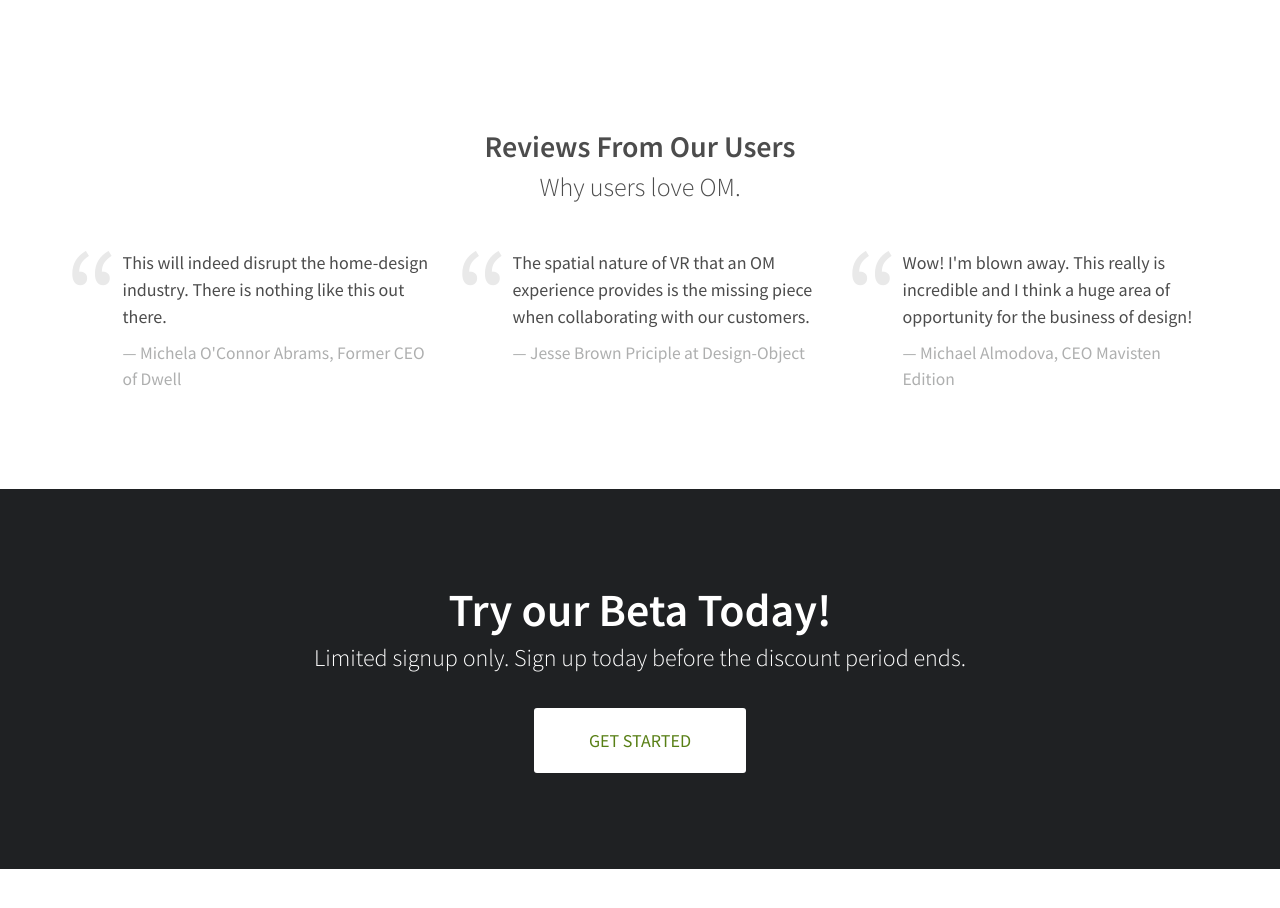
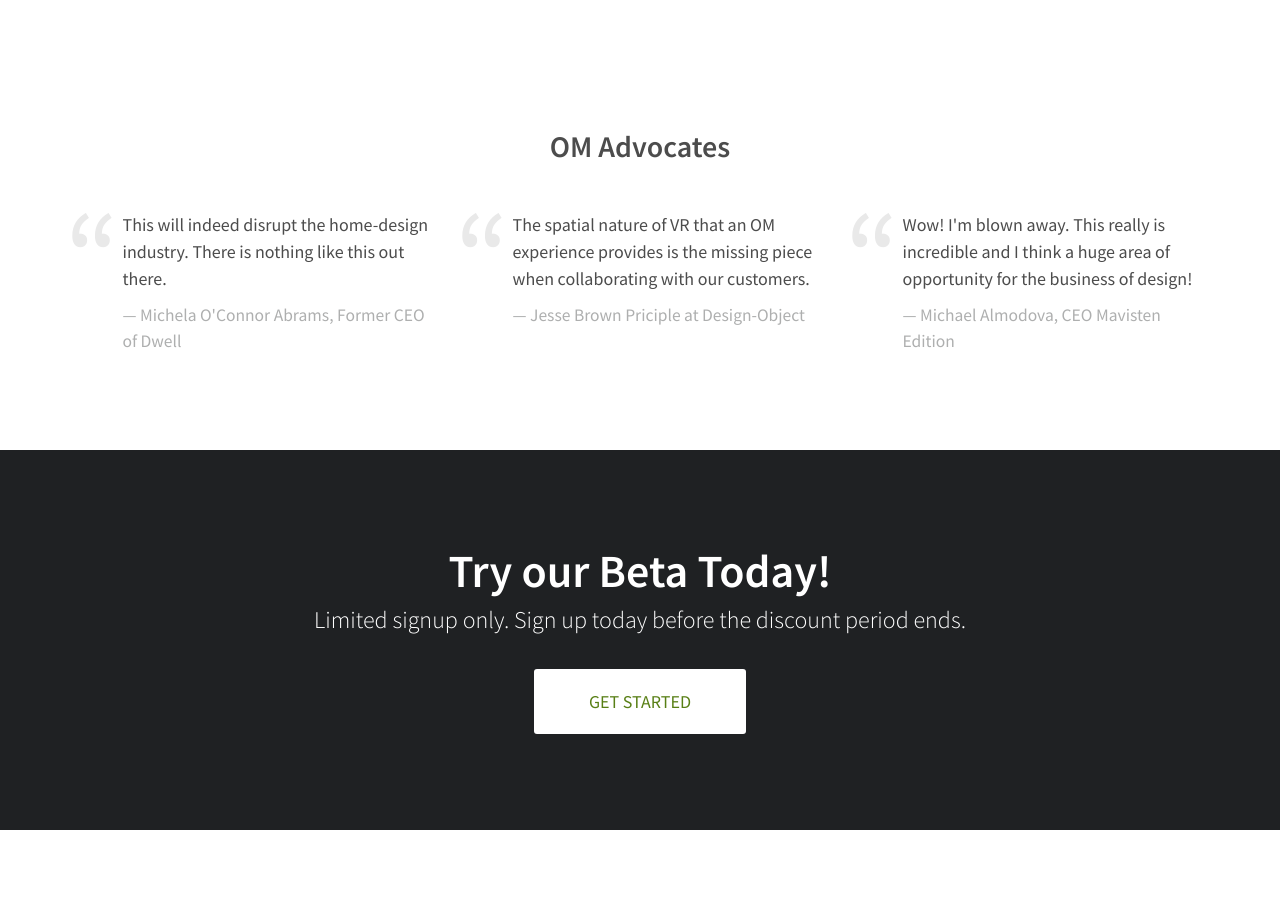
Before and after one commit to JoeyBarnes/my-om-website, a plain HTML site: page src/VendorDraft/index.html in a window 1280 px wide. Shown: the part 1460-2368 px from the top of the page. Drawn offline with nearby package versions, Linux system fonts and the light colour scheme; files that its build step writes are made by us from their sources; no server answers; a script that the page names is missing.

Commit message:
Update index.html

```diff
--- a/src/VendorDraft/index.html
+++ b/src/VendorDraft/index.html
@@ -526,9 +526,7 @@
 
     <header class="section-header text-center">
 
-      <h2>Reviews From Our Users</h2>
-
-      <h3>Why users love OM.</h3>
+      <h2>OM Advocates</h2>
 
     </header>
 
```
